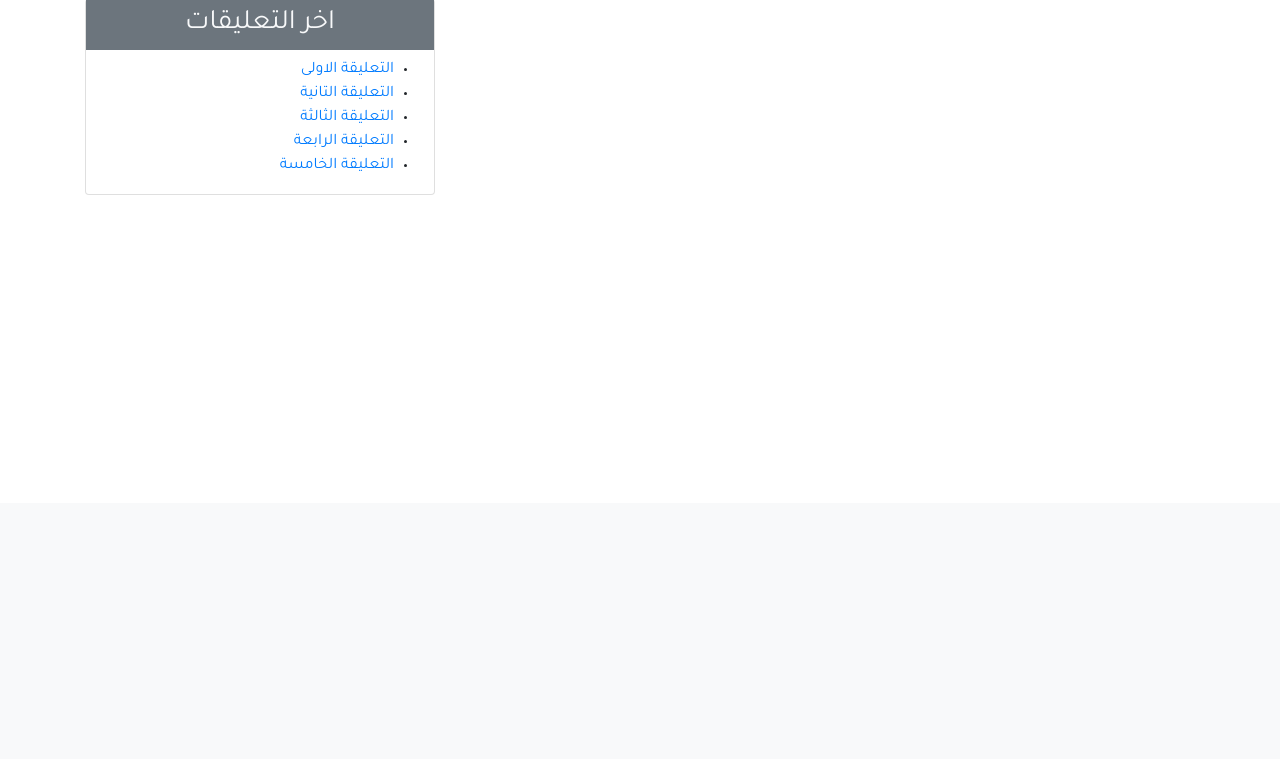
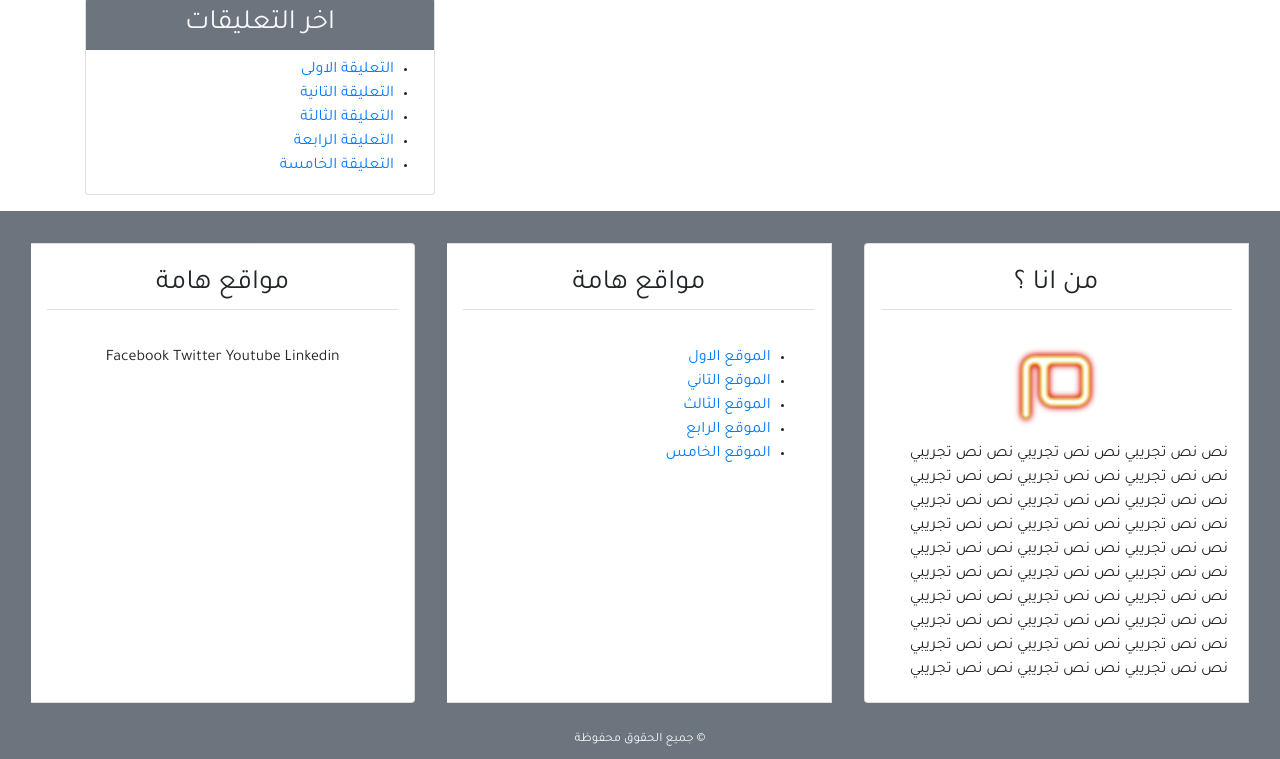
Before and after one commit to mhammed2020/Arabic-Blog-using-django-backend-framework, a Django app: page /blog/ in a window 1280 px wide. Shown: the part 297-1056 px from the top of the page. Before the commit the page ends 492 px from the top, so only its background shows below. Run offline with Django 3.2, Linux system fonts and the light colour scheme; some libraries are stand-ins or nearby versions.

Commit message:
customize footer component

```diff
--- a/blog/templates/blog/index.html
+++ b/blog/templates/blog/index.html
@@ -114,7 +114,113 @@
 </div>
 
 </section>
+<footer class="bg-secondary">
+    <div class="container-fluid">
 
+        <div class="row">
+<div class="col-md" >
+    <div class="card-group mt-3">
+<!-- first card -->
+<div class="card m-3">
+
+<h3 class="card-title text-center border-bottom p-2 m-3">
+
+    من انا ؟
+</h3>
+<div class="card-body">
+
+ <div class="text-center">
+<img src="{% static 'blog/img/mim-logo.png' %}" alt="شعار المدونة " width="100px">
+
+ </div>
+نص نص تجريبي نص نص تجريبي  نص نص تجريبي نص نص تجريبي نص نص تجريبي
+نص نص تجريبي نص نص تجريبي  نص نص تجريبي نص نص تجريبي نص نص تجريبي
+نص نص تجريبي نص نص تجريبي  نص نص تجريبي نص نص تجريبي نص نص تجريبي
+نص نص تجريبي نص نص تجريبي  نص نص تجريبي نص نص تجريبي نص نص تجريبي
+نص نص تجريبي نص نص تجريبي  نص نص تجريبي نص نص تجريبي نص نص تجريبي
+نص نص تجريبي نص نص تجريبي  نص نص تجريبي نص نص تجريبي نص نص تجريبي
+
+
+
+
+
+</div>
+</div>
+<!-- second card -->
+
+<div class="card m-3">
+
+    <h3 class="card-title text-center border-bottom p-2 m-3">
+    مواقع هامة
+
+    </h3>
+    <div class="card-body">
+
+   <ul>
+
+<li>
+    <a href="#"> الموقع الاول </a>
+</li>
+
+
+<li>
+    <a href="#"> الموقع التاني  </a>
+</li>
+
+<li>
+    <a href="#"> الموقع الثالث  </a>
+</li>
+
+<li>
+    <a href="#"> الموقع الرابع </a>
+</li>
+
+<li>
+    <a href="#"> الموقع الخامس </a>
+</li>
+
+   </ul>
+
+
+    </div>
+    </div>
+
+    <!-- third card -->
+<div class="card m-3">
+
+    <h3 class="card-title text-center border-bottom p-2 m-3">
+    مواقع هامة
+
+    </h3>
+    <div class="card-body text-center">
+
+   Facebook
+   Twitter
+   Youtube
+   Linkedin
+
+
+    </div>
+    </div>
+
+    </div>
+</div>
+
+        </div>
+<div class="row p-2">
+  <div class="col-md text-center">
+
+    <small  class="text-light ">
+
+        &copy; جميع الحقوق محفوظة
+            </small>
+
+  </div>
+
+
+</div>
+</div>
+</footer>
 
  <script src="{% static 'blog/js/jquery-3.5.1.slim.min.js' %}"></script>
 
```
